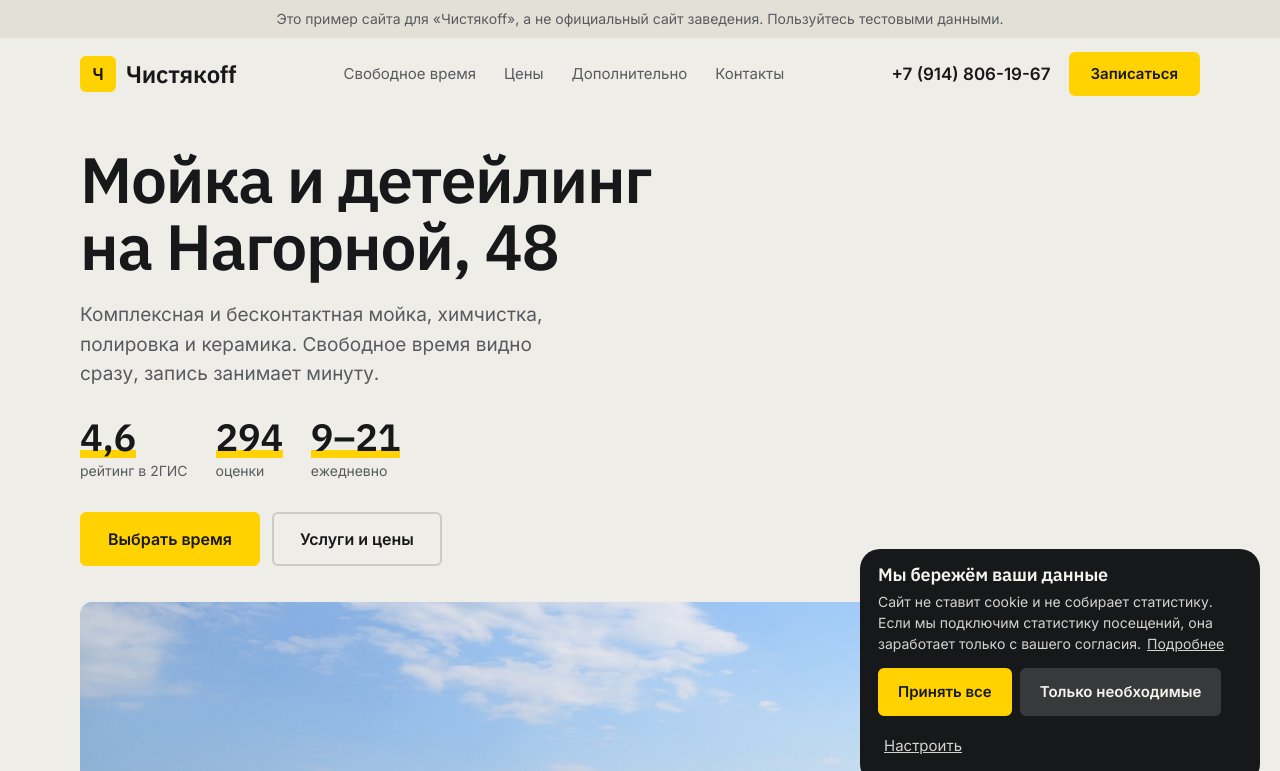
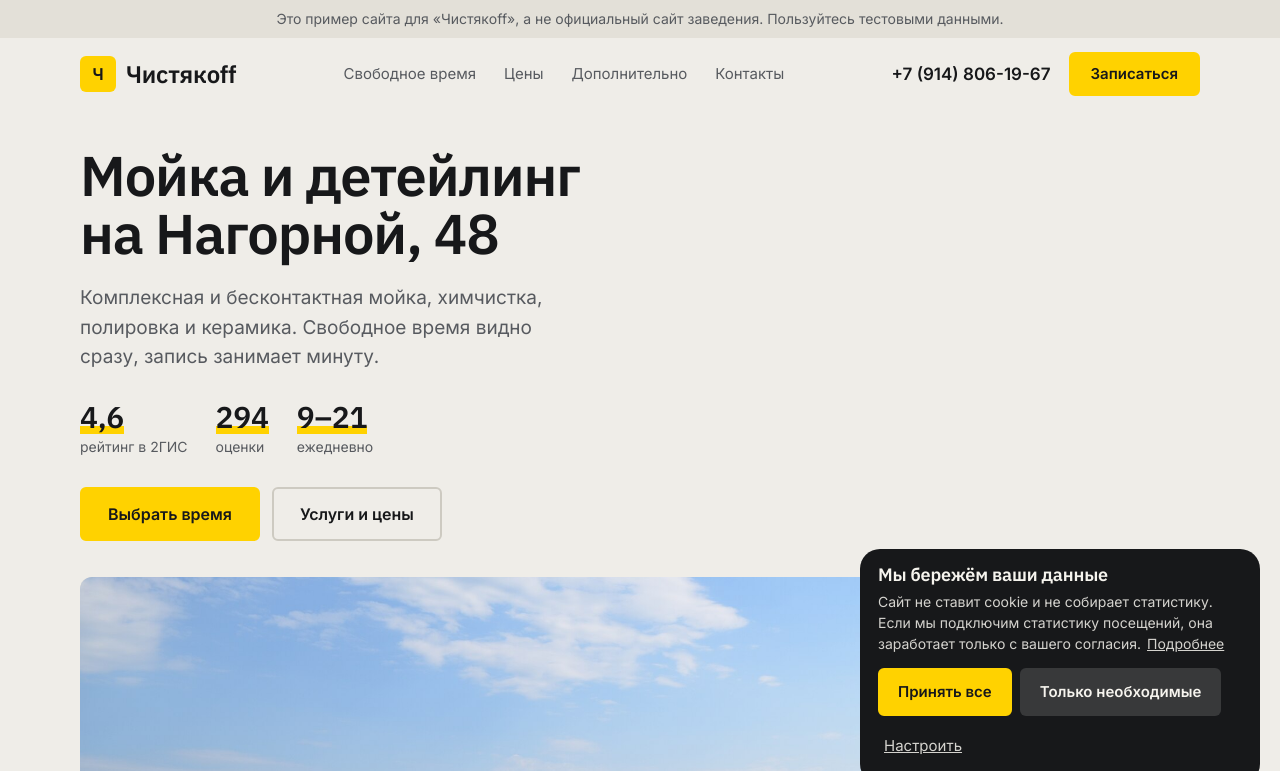
Before and after one commit to kennaiki/chistyakoff_demo, a plain HTML site: page index.html in a window 1280 px wide. Shown: the top 771 px of the page. Drawn offline with Linux system fonts and the light colour scheme; no server answers.

Commit message:
Спокойнее первый блок: заголовок, цифры, кнопки
Co-Authored-By: Claude Sonnet 5.5 <noreply@anthropic.com>

```diff
--- a/index.html
+++ b/index.html
@@ -309,13 +309,13 @@ footer .legal a{display:inline-block;padding:12px 4px;margin:-12px -4px}
 
 .logo{font-weight:600}
 .logo i{background:var(--accent);color:var(--ink);border-radius:6px;font-family:var(--display)}
-h1{font-size:clamp(36px,5.4vw,64px);font-weight:600;line-height:1.05;letter-spacing:-.02em}
+h1{font-size:clamp(34px,4.7vw,56px);text-wrap:balance;font-weight:600;line-height:1.05;letter-spacing:-.02em}
 h2{font-weight:600;letter-spacing:-.02em}
 .hero.v-center .in{margin-left:0;margin-right:auto;text-align:left;max-width:860px}
 .hero.v-center .lead{margin-left:0}
 .hero.v-center .cta{justify-content:flex-start}
 .hero.v-center .pic{aspect-ratio:21/9;border-radius:12px}
-.facts b{font-size:38px;position:relative;display:block;width:max-content}
+.facts b{font-size:30px;position:relative;display:block;width:max-content}
 .facts b::after{content:"";position:absolute;left:0;right:0;bottom:-2px;height:8px;background:var(--accent);z-index:-1}
 .btn{color:var(--ink)}
 .btn:hover{color:var(--ink)}
```
